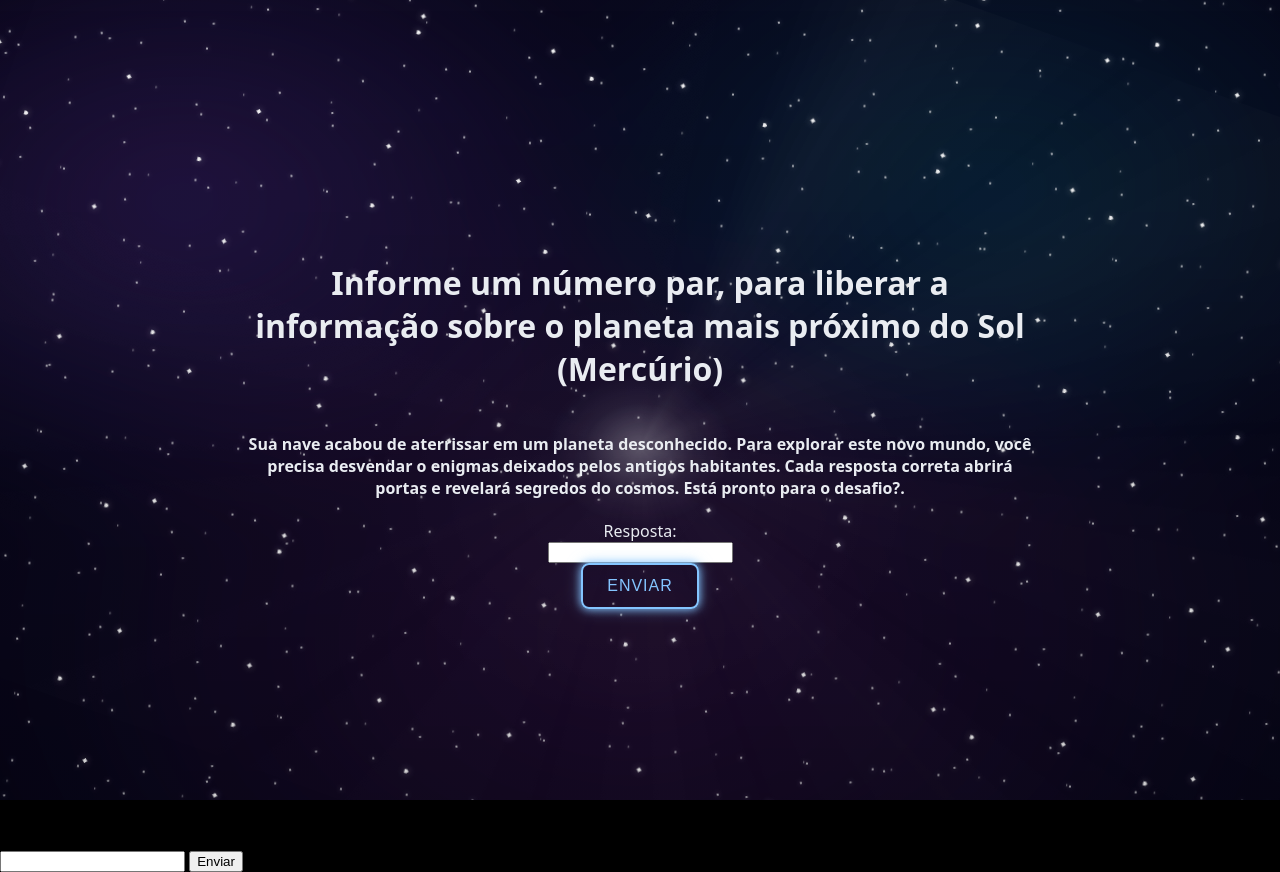
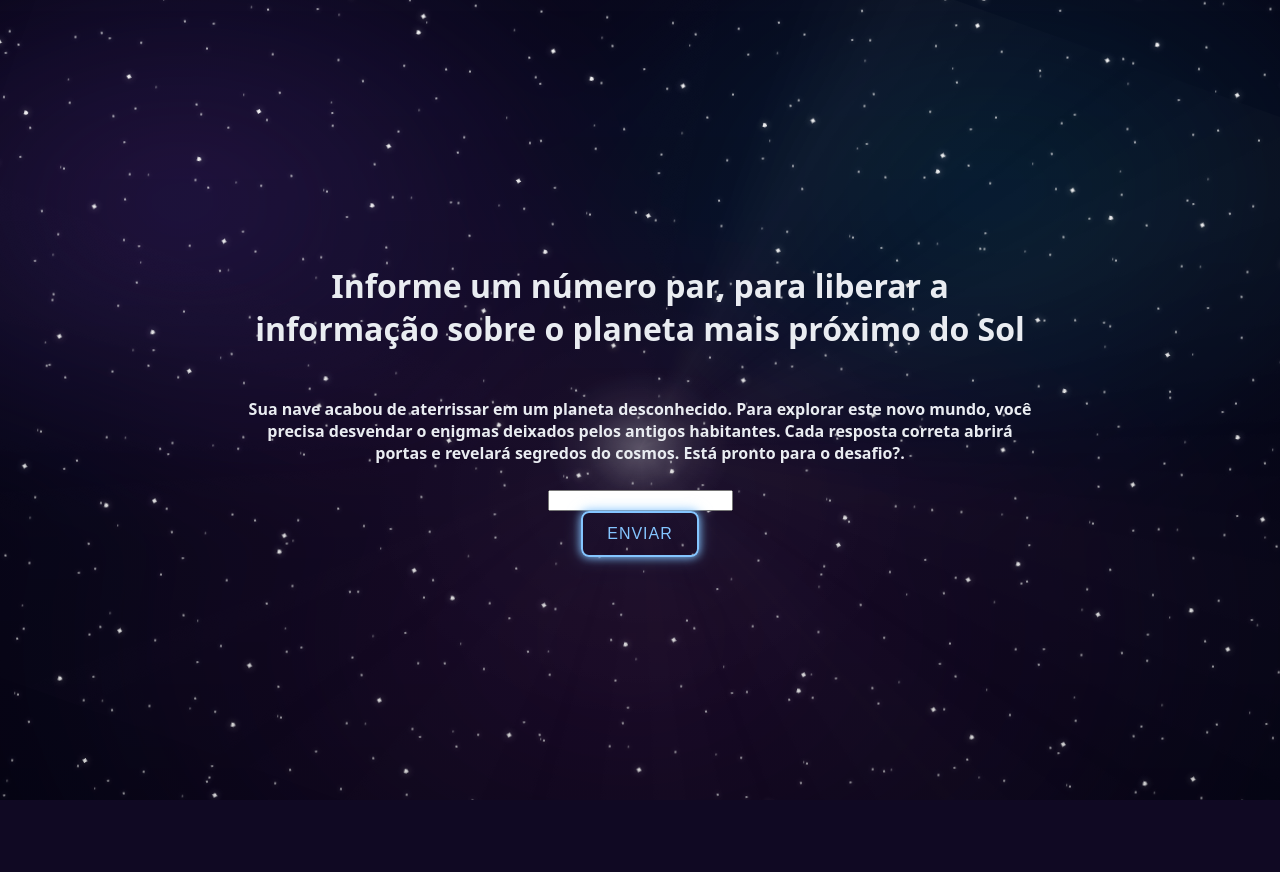
Before and after one commit to Lucas-NLima/interestelar, a PHP site: page /interestelar/missao1.php in a window 1280 px wide. After the commit the page ends 800 px from the top, so only its background shows below. Run offline with PHP 8.4, Linux system fonts and the light colour scheme.

Commit message:
missão 1 feita

```diff
--- a/interestelar/missao.css
+++ b/interestelar/missao.css
@@ -192,3 +192,13 @@ button.neon:hover {
               0 0 40px #ffb3ec; /* brilho neon */
   background: rgba(255, 179, 236, 0.1); /* fundo leve */
 }
+
+.resposta{
+  align-items: center;
+  display: flex;
+  flex-direction: column;
+}
+
+.texto{
+  color: red;
+}
--- a/interestelar/missao1.php
+++ b/interestelar/missao1.php
@@ -18,28 +18,27 @@
 
   <!-- seu conteúdo por cima do fundo -->
   <main class="conteudo">
-    <h1>Informe um número par, para liberar a informação sobre o planeta mais próximo do Sol (Mercúrio)</h1>
+    <h1>Informe um número par, para liberar a informação sobre o planeta mais próximo do Sol</h1>
     <h4>Sua nave acabou de aterrissar em um planeta desconhecido. Para explorar este novo mundo, você precisa desvendar o enigmas deixados pelos antigos habitantes. Cada resposta correta abrirá portas e revelará segredos do cosmos. Está pronto para o desafio?.</h4>
-
-     <label for="resposta">Resposta:</label>
-    <input type="text" name="resposta" id="resposta" required>
-    <button class="neon" type="submit">Enviar</button>
-
-  </main>
-   <form method="POST">
+     <form class="resposta" method="POST">
         <input type="number" name="numero" required>
-        <button type="submit">Enviar</button>
+        <button class="neon" type="submit">Enviar</button>
     </form>
-</body>
-</html>
-
-<?php
+    <?php
 if ($_SERVER["REQUEST_METHOD"] == "POST") {
     $numero = $_POST['numero'];
 
     if ($numero % 2 == 0) {
-        echo "<h2>Mercúrio é o planeta mais próximo do Sol.</h2>";
+        echo "<h2 style = 'color : green;'>Mercúrio é o planeta mais próximo do Sol.</h2>";
+        echo"<button><a href='missao2.php'>Próxima missão</a>";
     } else {
-        echo "<h2>Por favor, insira um número par.</h2>";
+        echo "<h2 style = 'color : red;'>Por favor, insira um número par.</h2>";
     }
+
+
 } ?>
+
+  </main>
+
+</body>
+</html>
```
